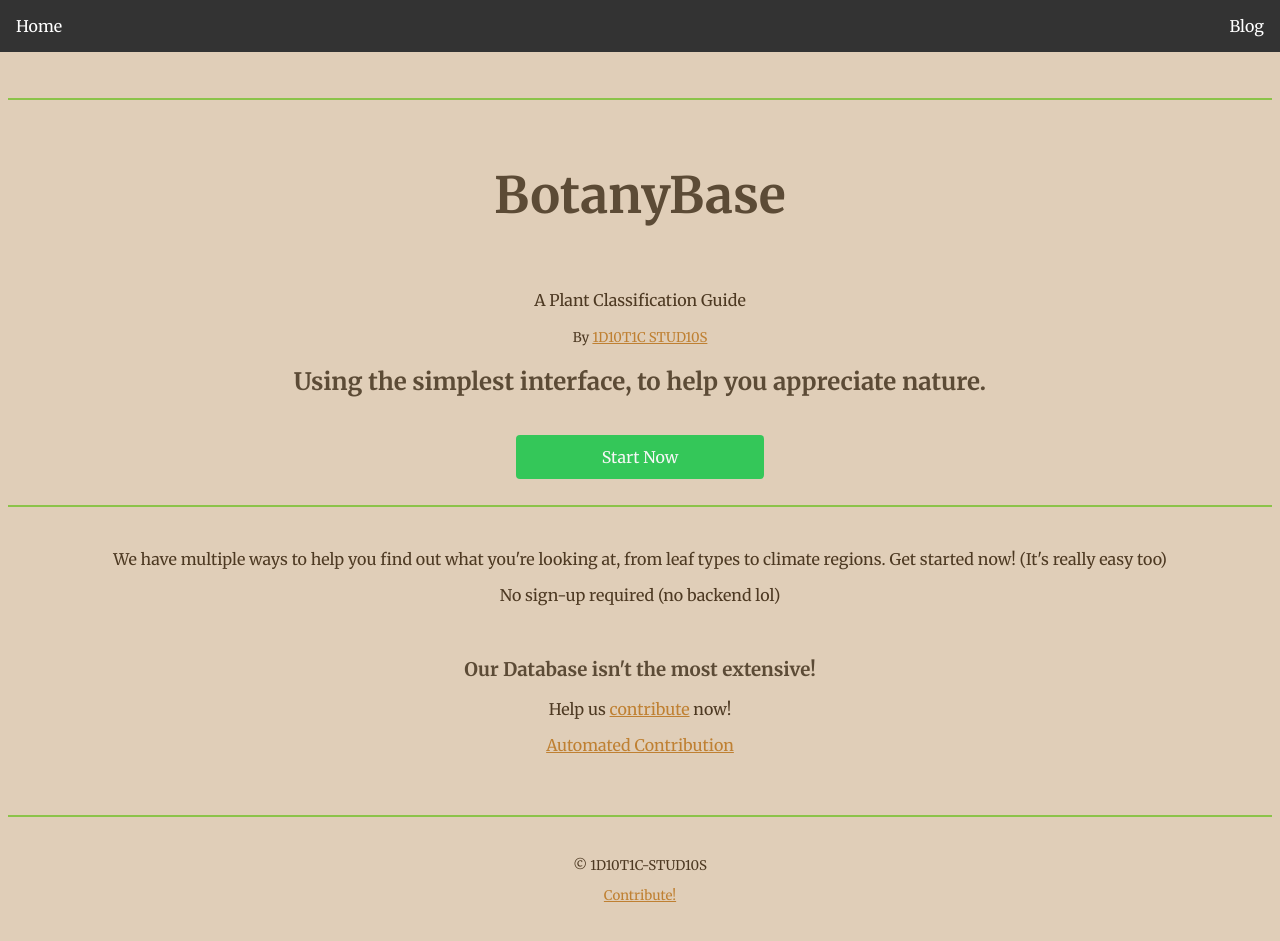
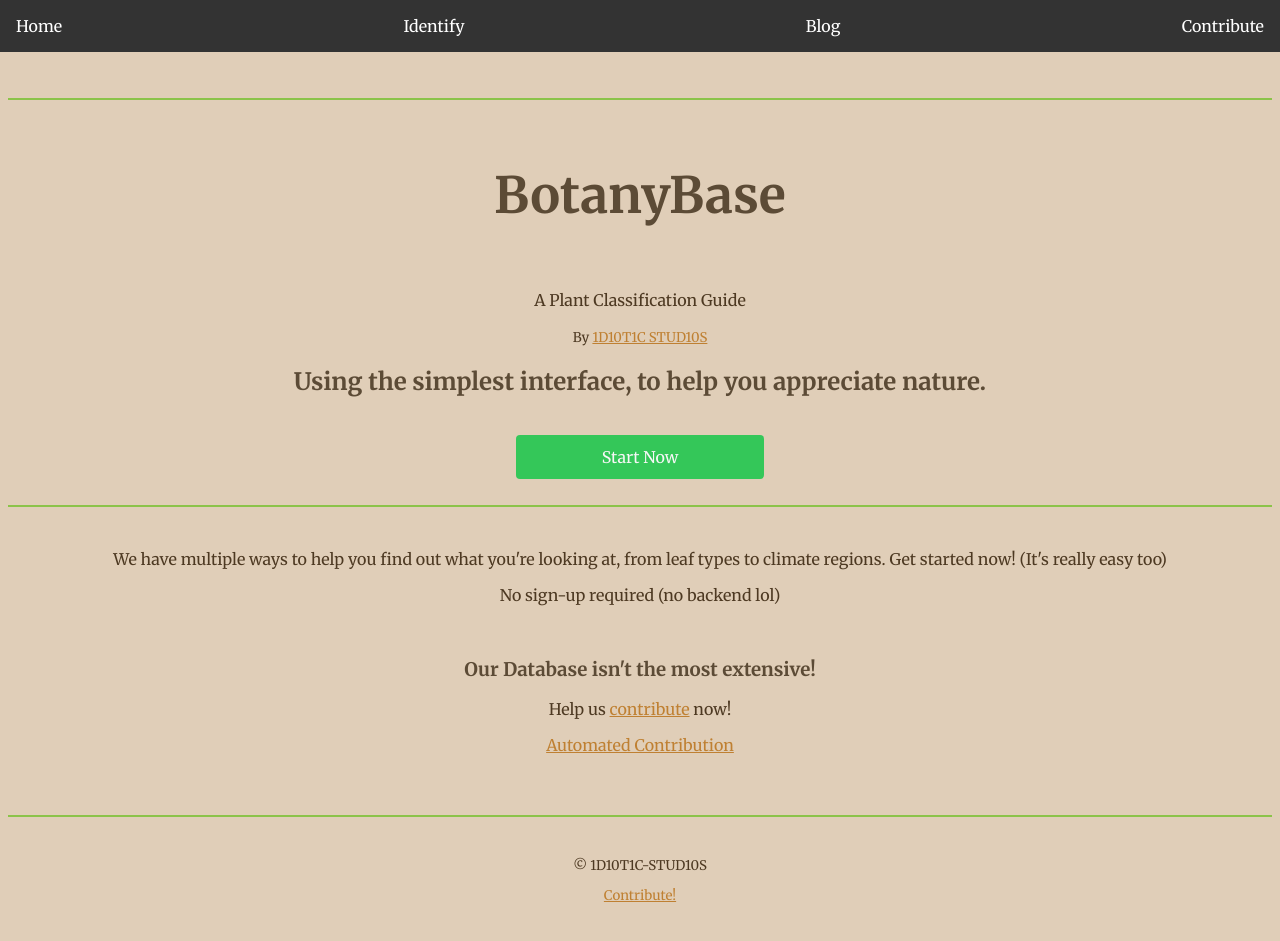
Before and after one commit to BotanyBase/botanybase.github.io, a Jekyll site: the page built from index.html, in a window 1280 px wide and 943 px high. Built offline with Jekyll 4.4.1, drawn with Linux system fonts in a browser that asks for light colours.

Commit message:
Update navigation.html

```diff
--- a/_includes/navigation.html
+++ b/_includes/navigation.html
@@ -50,8 +50,10 @@
 <nav class="navbar">
   <div class="container">
     <ul>
-      <li><a href="#home">Home</a></li>
-      <li><a href="#blog">Blog</a></li>
+      <li><a href="https://botanybase.github.io">Home</a></li>
+      <li><a href="https://botanybase.github.io/identify">Identify</a></li>
+      <li><a href="https://botanybase.github.io/blog">Blog</a></li>
+      <li><a href="https://botanybase.github.io/contribute/add" class="button">Contribute</a></li>
       <!-- Add more links here -->
     </ul>
   </div>
```
